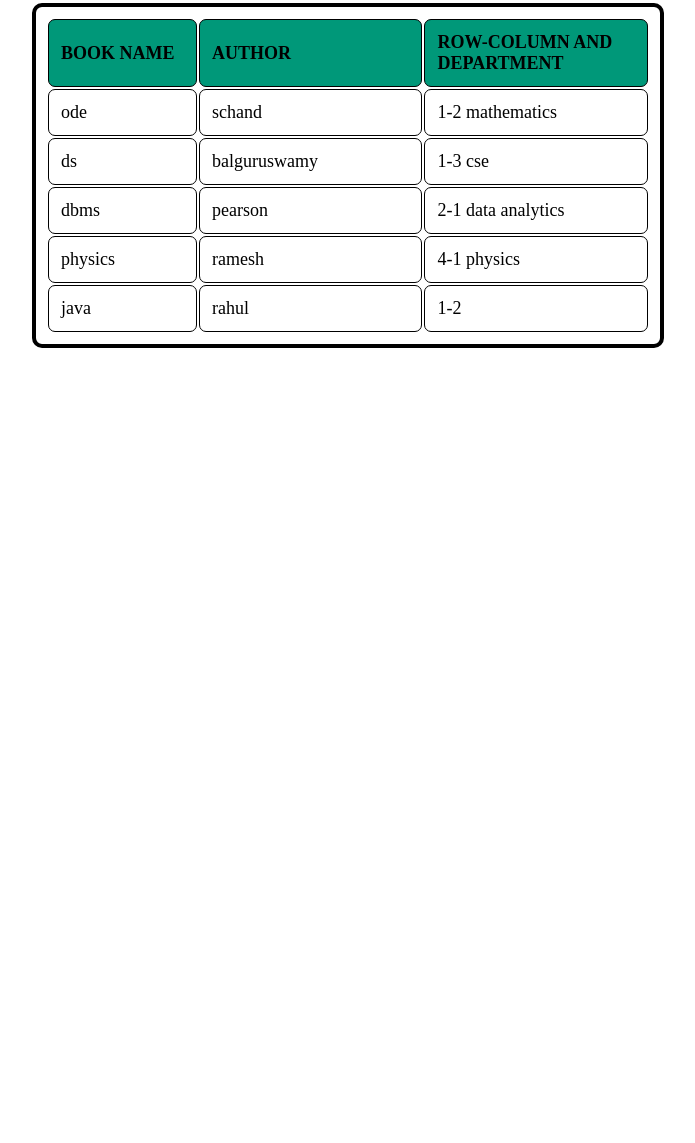
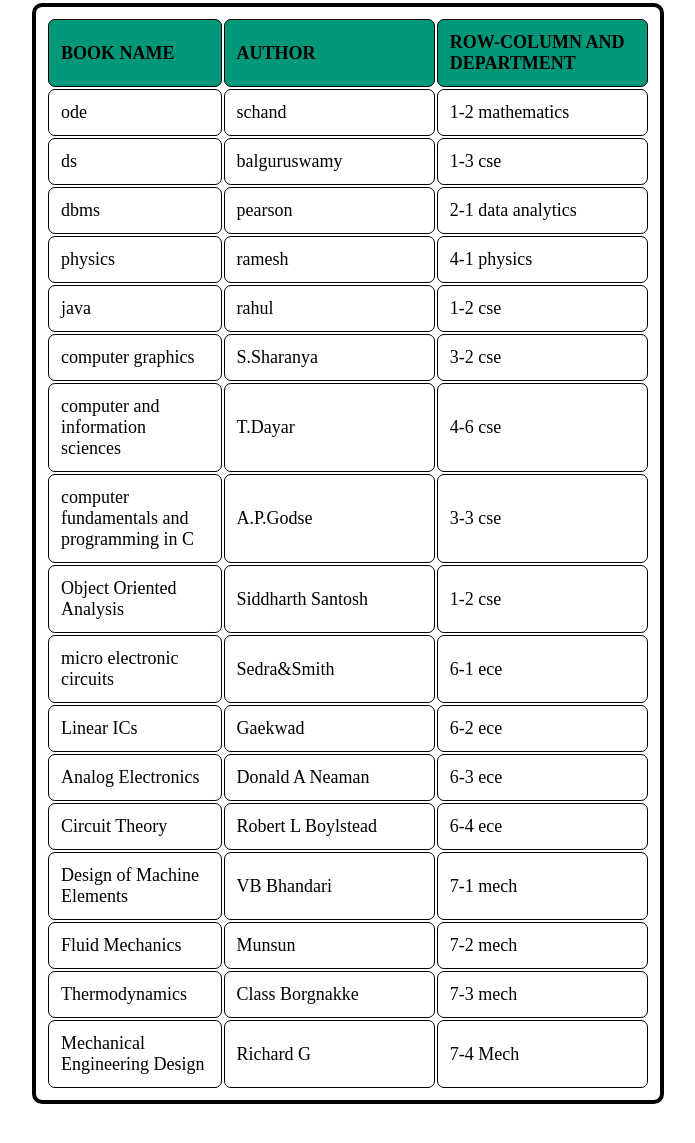
Before and after one commit to Akshith268/Akshith268.github.io, a plain HTML site: page studentpage.html in a window 1280 px wide. Shown: the part 211-1354 px from the top of the page, without its empty margins (292-987 px from the left). Drawn offline with Linux system fonts and the light colour scheme.

Commit message:
Update studentpage.html

```diff
--- a/studentpage.html
+++ b/studentpage.html
@@ -110,7 +110,68 @@ table, th, td {
   <tr>
     <td>java</td>
     <td>rahul</td>
-    <td>1-2</td>
+    <td>1-2 cse</td>
+  </tr>
+  <tr>
+    <td>computer graphics</td>
+    <td>S.Sharanya</td>
+    <td>3-2 cse</td>
+  </tr>
+   <tr>
+    <td>computer and information sciences</td>
+    <td>T.Dayar</td>
+    <td>4-6 cse</td>
+  </tr>
+   <tr>
+    <td>computer fundamentals and programming in C</td>
+    <td>A.P.Godse</td>
+    <td>3-3 cse</td>
+    </tr>
+  <tr>
+    <td>Object Oriented Analysis</td>
+    <td>Siddharth Santosh</td>
+    <td>1-2 cse</td>
+  </tr>
+  <tr>
+    <td>micro electronic circuits</td>
+    <td>Sedra&Smith</td>
+    <td>6-1 ece</td>
+  </tr>
+
+   <tr>
+    <td>Linear ICs</td>
+    <td>Gaekwad</td>
+    <td>6-2 ece</td>
+  </tr>
+    <tr>
+    <td>Analog Electronics</td>
+    <td>Donald A Neaman</td>
+    <td>6-3 ece</td>
+  </tr>
+    <tr>
+    <td>Circuit Theory</td>
+    <td>Robert L Boylstead</td>
+    <td>6-4 ece</td>
+  </tr>
+   <tr>
+    <td>Design of Machine Elements</td>
+    <td>VB Bhandari</td>
+    <td>7-1 mech</td>
+  </tr>
+   <tr>
+    <td>Fluid Mechanics</td>
+    <td>Munsun</td>
+    <td>7-2 mech</td>
+  </tr>
+   <tr>
+    <td>Thermodynamics</td>
+    <td>Class Borgnakke</td>
+    <td>7-3 mech</td>
+  </tr>
+    <tr>
+    <td>Mechanical Engineering Design</td>
+    <td>Richard G</td>
+    <td>7-4 Mech</td>
   </tr>
 </table>
 
```
